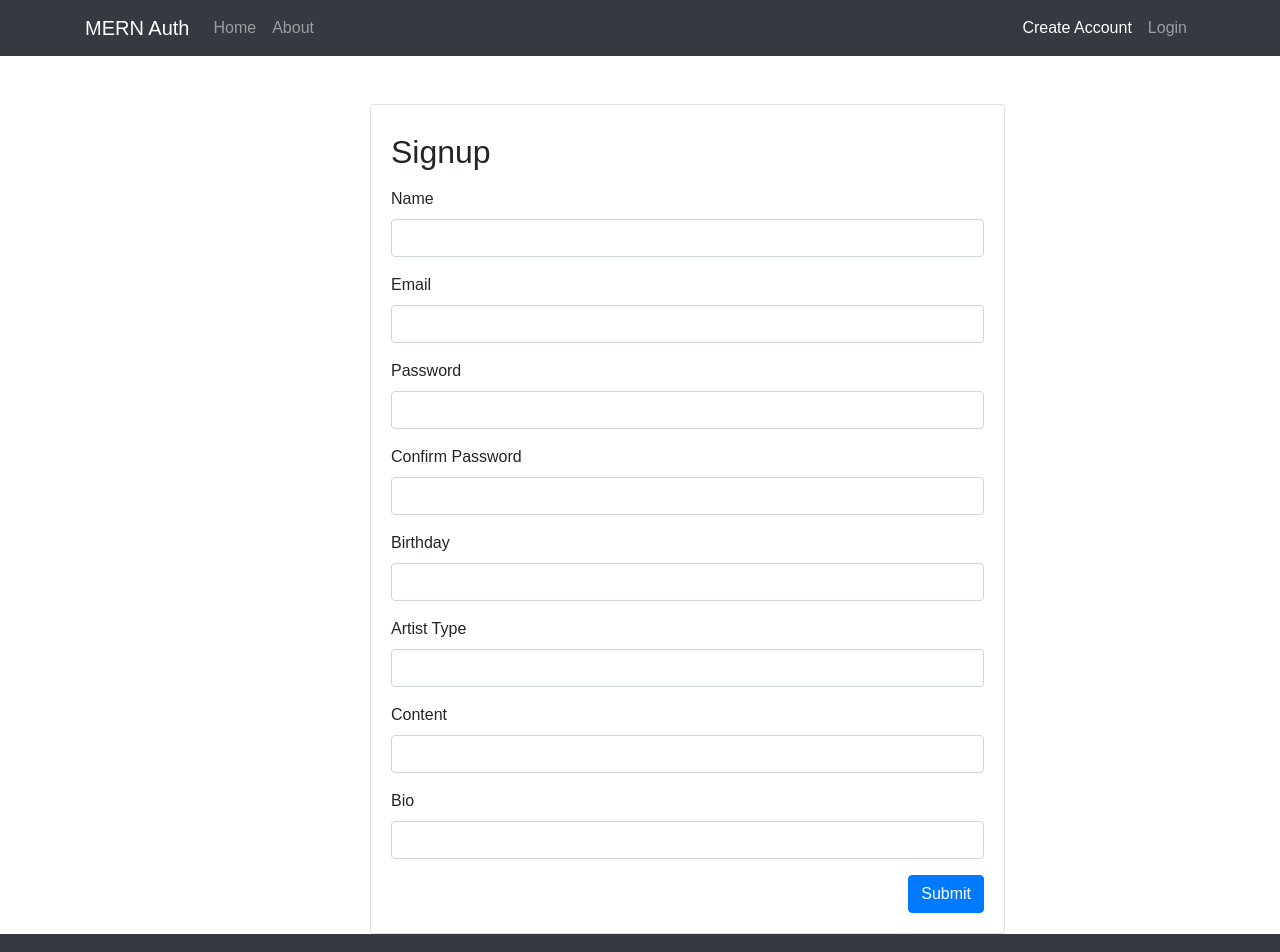
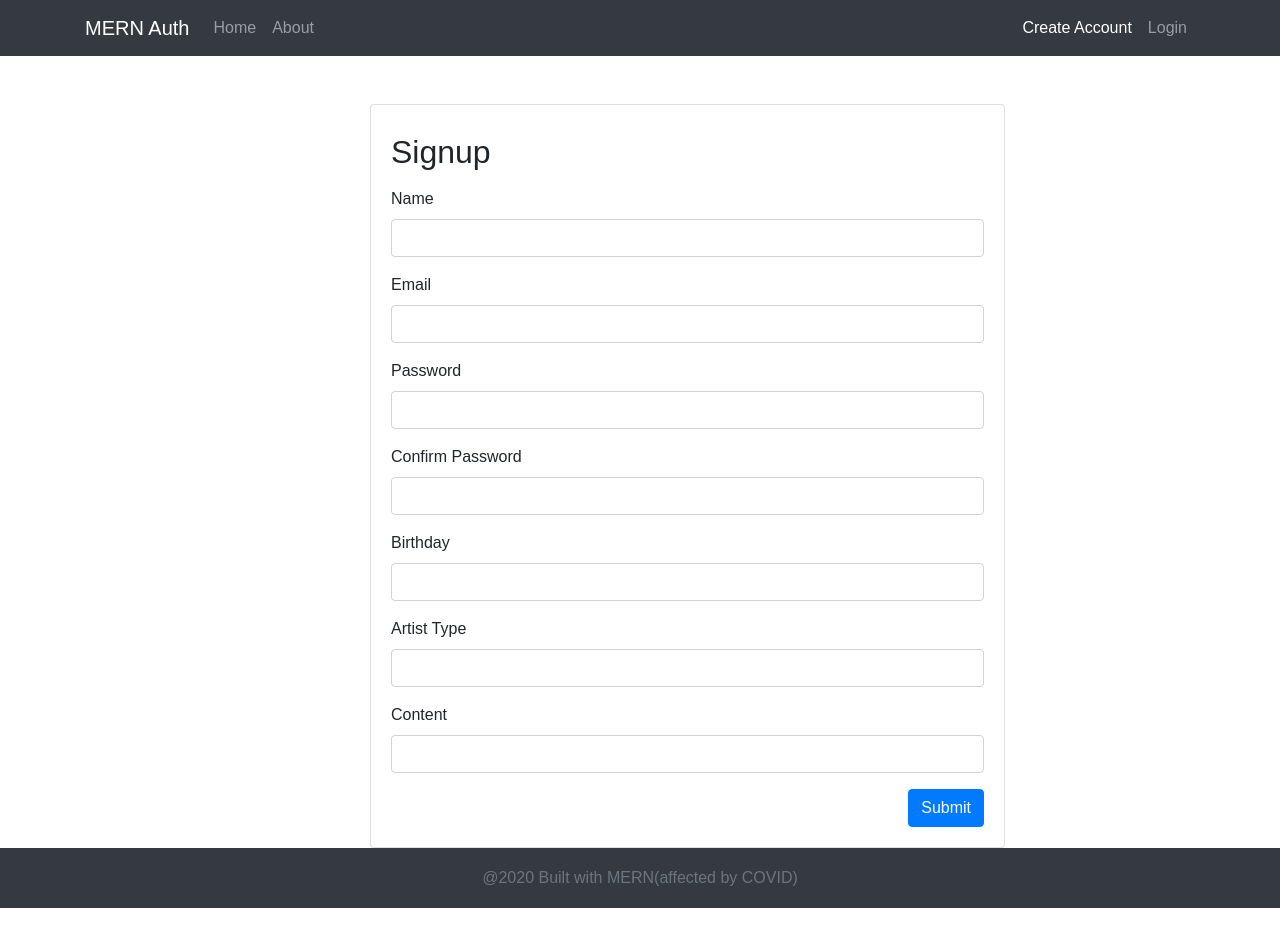
Before and after one commit to chamon562/voices_client, a React (Create React App) app in the folder frontend/: page /signup in a window 1280 px wide. Shown: the top 952 px of the page. After the commit the page ends 908 px from the top, so only its background shows below. Built offline with nearby package versions, Linux system fonts and the light colour scheme; the HTML template or start-up script is replaced by a standard one.

Commit message:
[profile] Update and took out ID so user doesnt see, and also took out bio from the form so the user can add that in, when they are view their profile. if user has a bio set up it will display, if user doesnt have bio it will show form for them to enter what they want to say about themselves.

```diff
--- a/frontend/src/components/Profile.js
+++ b/frontend/src/components/Profile.js
@@ -43,14 +43,14 @@ const Profile = (props) => {
       <p>
         <strong>Email: </strong> {props.user.email}
       </p>
-      <p>
+      {/* <p>
         <strong>ID: </strong>
         {props.user.id}
-      </p>
+      </p> */}
       <p>content: {props.user.content}</p>
       <p>birthday: {props.user.birthday}</p>
       <p>artist type: {props.user.artistType}</p>
-      {props.user.bio ? props.user.bio : form}
+      {props.user.bio ? <h3>About Me: <br/>{props.user.bio}</h3> : form}
     </div>
   ) : (
     <h4>Loading ...</h4>
--- a/frontend/src/components/Signup.js
+++ b/frontend/src/components/Signup.js
@@ -84,10 +84,10 @@ const Signup = () => {
                             <label htmlFor="content">Content</label>
                             <input type="content" name="content" value={content} onChange={handleContent} className="form-control"/>
                         </div>
-                        <div className="form-group">
+                        {/* <div className="form-group">
                             <label htmlFor="bio">Bio</label>
                             <input type="bio" name="bio" value={bio} onChange={handleBio} className="form-control"/>
-                        </div>
+                        </div> */}
                         <button type="submit" className="btn btn-primary float-right">Submit</button>
                     </form>
                 </div>
```
